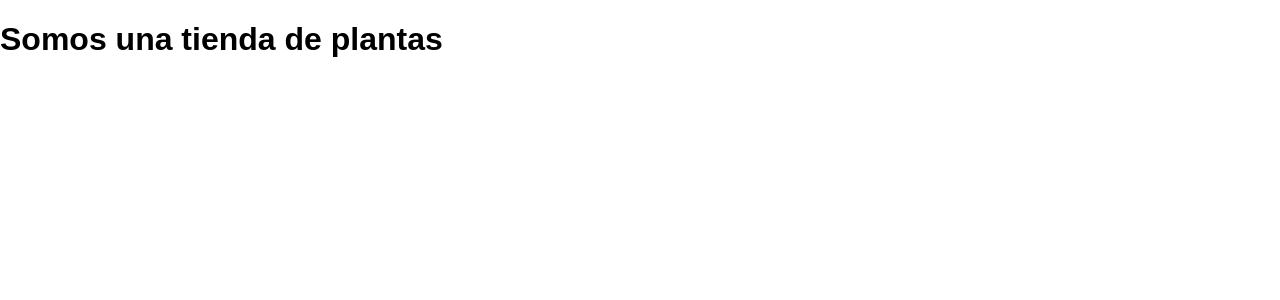
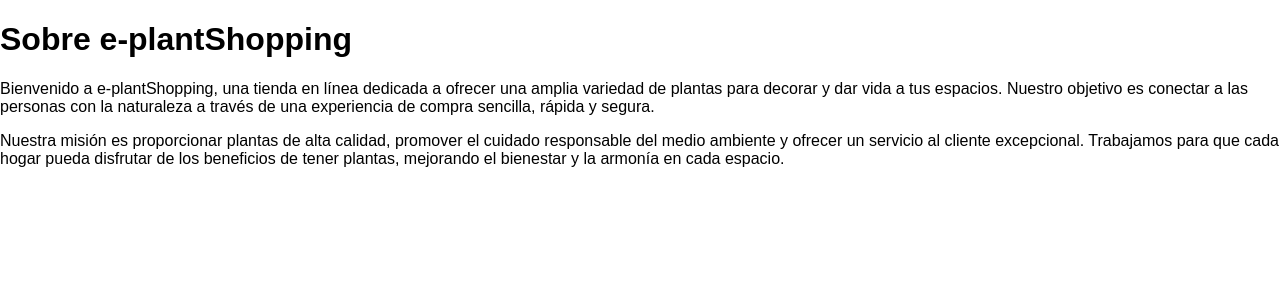
Before and after one commit to deenriquezm/paradise-nursery, a React (Vite) app: page /about in a window 1280 px wide. Shown: the top 300 px of the page. Built offline with nearby package versions, Linux system fonts and the light colour scheme.

Commit message:
Update AboutUs content to meet project requirements

```diff
--- a/src/components/AboutUs.jsx
+++ b/src/components/AboutUs.jsx
@@ -1,9 +1,26 @@
-function AboutUs() {
+import React from "react";
 
-    return <h1>Somos una tienda de plantas</h1>;
+const AboutUs = () => {
+  return (
+    <div className="about-us-container">
+      <h1>Sobre e-plantShopping</h1>
 
+      <p>
+        Bienvenido a e-plantShopping, una tienda en línea dedicada a ofrecer
+        una amplia variedad de plantas para decorar y dar vida a tus espacios.
+        Nuestro objetivo es conectar a las personas con la naturaleza a través
+        de una experiencia de compra sencilla, rápida y segura.
+      </p>
 
+      <p>
+        Nuestra misión es proporcionar plantas de alta calidad, promover el
+        cuidado responsable del medio ambiente y ofrecer un servicio al cliente
+        excepcional. Trabajamos para que cada hogar pueda disfrutar de los
+        beneficios de tener plantas, mejorando el bienestar y la armonía en
+        cada espacio.
+      </p>
+    </div>
+  );
+};
 
-  }
-
-  export default AboutUs;
+export default AboutUs;
```
